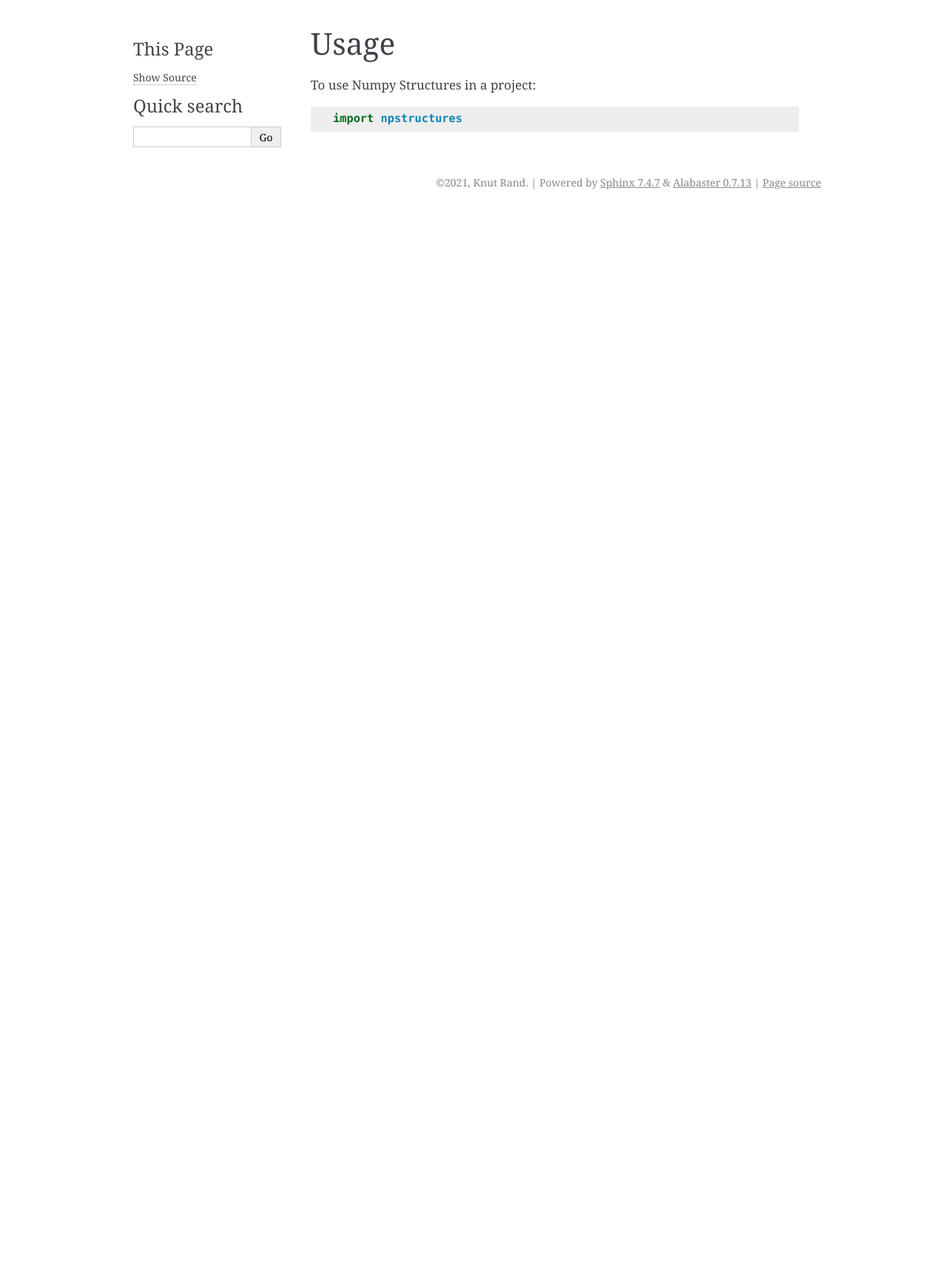
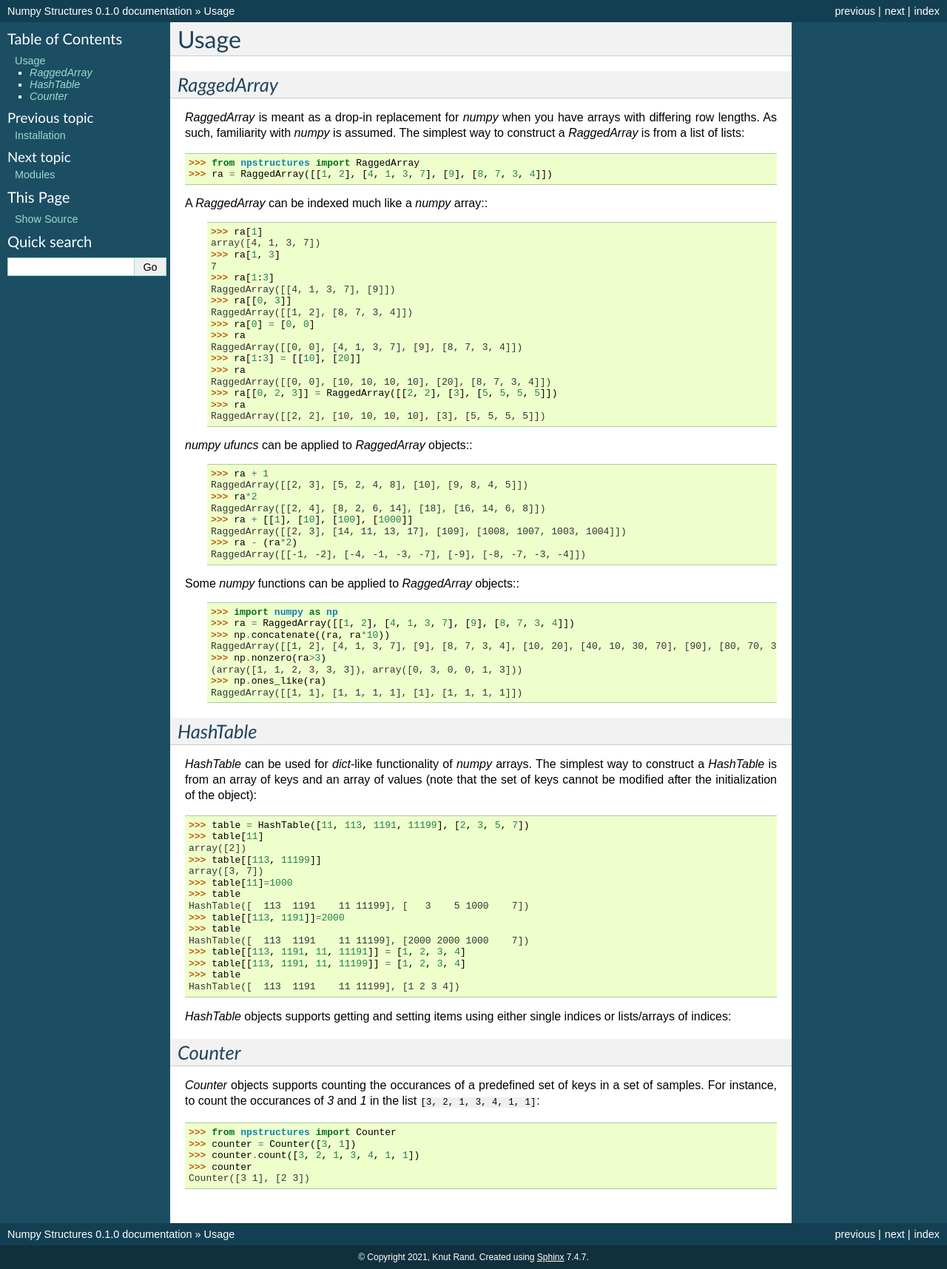
Before and after one commit to bionumpy/npstructures, a Sphinx documentation site: the page built from docs/usage.rst, in a window 1280 px wide. Shown: the whole page at 74% size. Built offline with Sphinx 7.4.7, drawn with Linux system fonts in a browser that asks for light colours; pages that are not in the unit, such as notebooks, are missing from menus; before the commit the page ends 900 px from its top, so only the background shows below that.

Commit message:
trying to write usage.rst, fixing bugs and improving

```diff
--- a/docs/conf.py
+++ b/docs/conf.py
@@ -83,7 +83,7 @@
 # The theme to use for HTML and HTML Help pages.  See the documentation for
 # a list of builtin themes.
 #
-html_theme = 'alabaster'
+html_theme = 'classic'
 
 # Theme options are theme-specific and customize the look and feel of a
 # theme further.  For a list of options available for each theme, see the
--- /dev/null
+++ b/docs/modules.rst
@@ -0,0 +1,6 @@
+=======
+Modules
+=======
+
+.. automodule:: npstructures
+   :members:
--- a/docs/usage.rst
+++ b/docs/usage.rst
@@ -2,6 +2,85 @@
 Usage
 =====
 
-To use Numpy Structures in a project::
+`RaggedArray`
+-------------
 
-    import npstructures
+`RaggedArray` is meant as a drop-in replacement for `numpy` when you have arrays with differing row lengths.
+As such, familiarity with `numpy` is assumed. The simplest way to construct a `RaggedArray` is from a list of lists::
+
+    >>> from npstructures import RaggedArray
+    >>> ra = RaggedArray([[1, 2], [4, 1, 3, 7], [9], [8, 7, 3, 4]])
+
+A `RaggedArray` can be indexed much like a `numpy` array::
+    >>> ra[1]
+    array([4, 1, 3, 7])
+    >>> ra[1, 3]
+    7
+    >>> ra[1:3]
+    RaggedArray([[4, 1, 3, 7], [9]])
+    >>> ra[[0, 3]]
+    RaggedArray([[1, 2], [8, 7, 3, 4]])
+    >>> ra[0] = [0, 0]
+    >>> ra
+    RaggedArray([[0, 0], [4, 1, 3, 7], [9], [8, 7, 3, 4]])
+    >>> ra[1:3] = [[10], [20]]
+    >>> ra
+    RaggedArray([[0, 0], [10, 10, 10, 10], [20], [8, 7, 3, 4]])
+    >>> ra[[0, 2, 3]] = RaggedArray([[2, 2], [3], [5, 5, 5, 5]])
+    >>> ra
+    RaggedArray([[2, 2], [10, 10, 10, 10], [3], [5, 5, 5, 5]])
+
+`numpy ufuncs` can be applied to `RaggedArray` objects::
+    >>> ra + 1
+    RaggedArray([[2, 3], [5, 2, 4, 8], [10], [9, 8, 4, 5]])
+    >>> ra*2
+    RaggedArray([[2, 4], [8, 2, 6, 14], [18], [16, 14, 6, 8]])
+    >>> ra + [[1], [10], [100], [1000]]
+    RaggedArray([[2, 3], [14, 11, 13, 17], [109], [1008, 1007, 1003, 1004]])
+    >>> ra - (ra*2)
+    RaggedArray([[-1, -2], [-4, -1, -3, -7], [-9], [-8, -7, -3, -4]])
+
+Some `numpy` functions can be applied to `RaggedArray` objects::
+    >>> import numpy as np
+    >>> ra = RaggedArray([[1, 2], [4, 1, 3, 7], [9], [8, 7, 3, 4]])
+    >>> np.concatenate((ra, ra*10))
+    RaggedArray([[1, 2], [4, 1, 3, 7], [9], [8, 7, 3, 4], [10, 20], [40, 10, 30, 70], [90], [80, 70, 30, 40]])
+    >>> np.nonzero(ra>3)
+    (array([1, 1, 2, 3, 3, 3]), array([0, 3, 0, 0, 1, 3]))
+    >>> np.ones_like(ra)
+    RaggedArray([[1, 1], [1, 1, 1, 1], [1], [1, 1, 1, 1]])
+
+`HashTable`
+-----------
+
+`HashTable` can be used for `dict`-like functionality of `numpy` arrays. The simplest way to construct a `HashTable` is from an array of keys and an array of values (note that the set of keys cannot be modified after the initialization of the object)::
+
+    >>> table = HashTable([11, 113, 1191, 11199], [2, 3, 5, 7])
+    >>> table[11]
+    array([2])
+    >>> table[[113, 11199]]
+    array([3, 7])
+    >>> table[11]=1000
+    >>> table
+    HashTable([  113  1191    11 11199], [   3    5 1000    7])
+    >>> table[[113, 1191]]=2000
+    >>> table
+    HashTable([  113  1191    11 11199], [2000 2000 1000    7])
+    >>> table[[113, 1191, 11, 11191]] = [1, 2, 3, 4]
+    >>> table[[113, 1191, 11, 11199]] = [1, 2, 3, 4]
+    >>> table
+    HashTable([  113  1191    11 11199], [1 2 3 4])
+
+
+`HashTable` objects supports getting and setting items  using either single indices or lists/arrays of indices:
+
+`Counter`
+---------
+
+`Counter` objects supports counting the occurances of a predefined set of keys in a set of samples. For instance, to count the occurances of `3` and `1` in the list ``[3, 2, 1, 3, 4, 1, 1]``::
+
+    >>> from npstructures import Counter
+    >>> counter = Counter([3, 1])
+    >>> counter.count([3, 2, 1, 3, 4, 1, 1])
+    >>> counter
+    Counter([3 1], [2 3])
```
Also changed, not shown: 4 other files.
